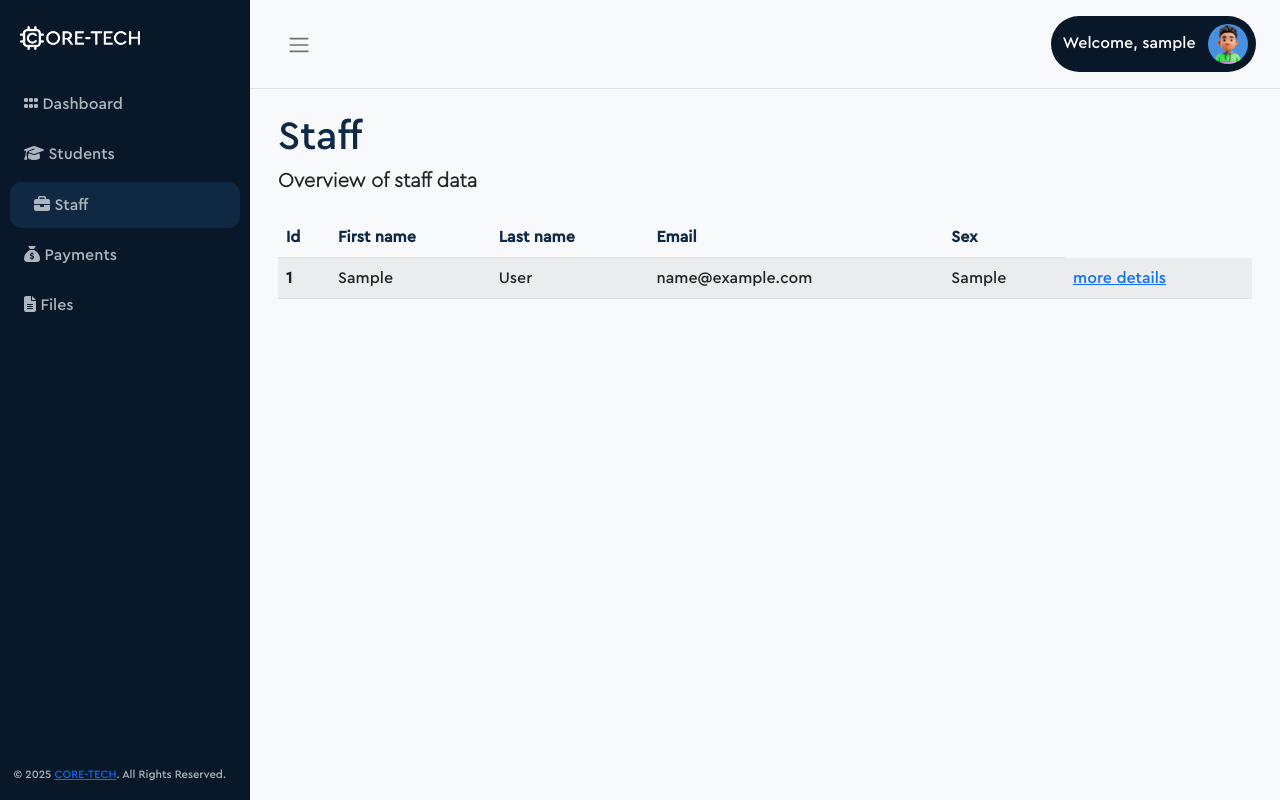
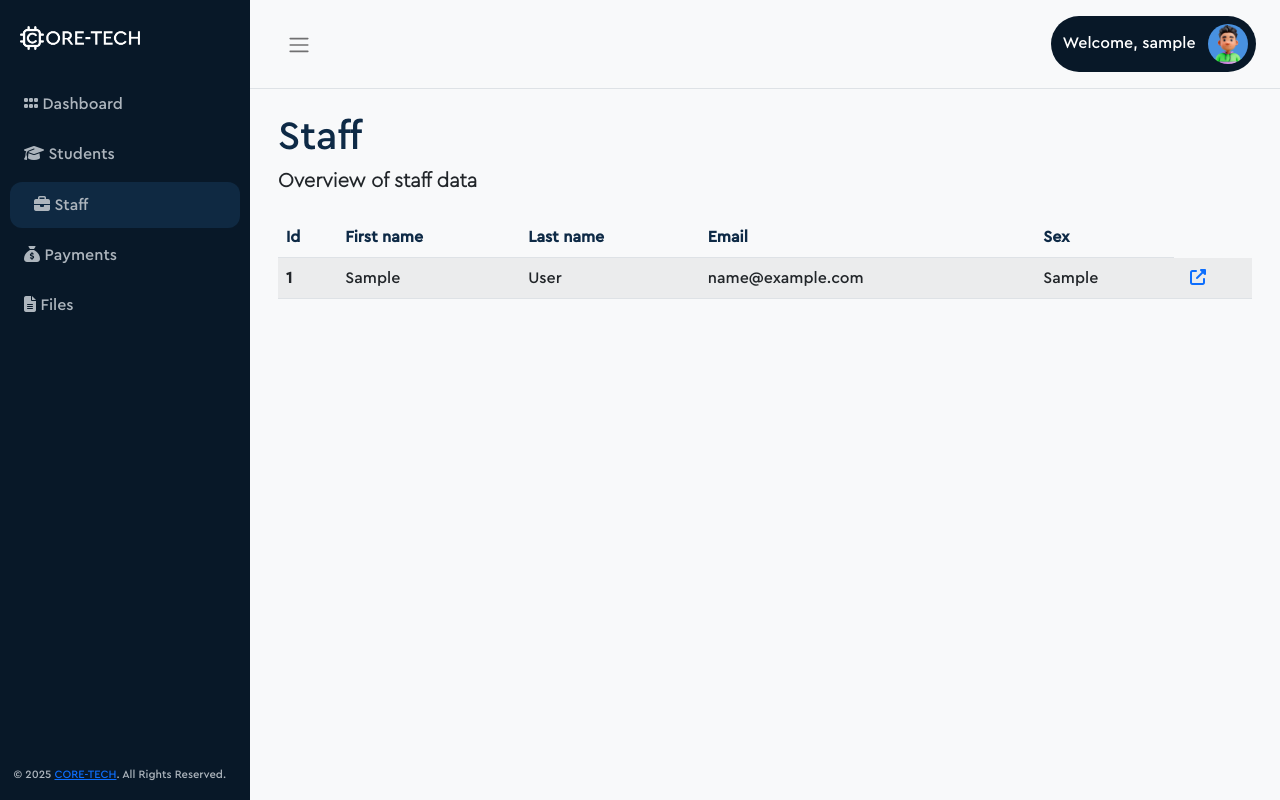
Before and after one commit to trustonyekwere/student_data, a PHP site: page /staff_dashboard.php in a window 1280 px wide. Run offline with PHP 8.4, Linux system fonts and the light colour scheme; the visitor is signed in with stand-in values (Sample User, id 1); tables that the repository leaves empty or names only in its code hold one stand-in row (values such as "Sample post"); some libraries are stand-ins or nearby versions.

Commit message:
improved overall responsivity

```diff
--- a/profile.php
+++ b/profile.php
@@ -112,7 +112,7 @@
             </div>
         </aside>
         <div class="main bg-light">
-                            <nav class="navbar navbar-expand border-bottom px-4">
+                <nav class="navbar navbar-expand border-bottom px-4">
                     <button class="btn d-lg-block d-none" id="sidebar-toggle" type="button">
                         <span class="navbar-toggler-icon"></span>
                     </button>
--- a/staff_dashboard.php
+++ b/staff_dashboard.php
@@ -127,7 +127,7 @@
             </div>
         </aside>
         <div class="main bg-light">
-                            <nav class="navbar navbar-expand border-bottom px-4">
+                <nav class="navbar navbar-expand border-bottom px-4">
                     <button class="btn d-lg-block d-none" id="sidebar-toggle" type="button">
                         <span class="navbar-toggler-icon"></span>
                     </button>
@@ -185,6 +185,7 @@
                         <h1 class="blue">Staff</h1>
                         <h5 class="mb-0 light" style="font-family: cera_light !important; font-weight: 600 !important;">Overview of staff data</h5>
                     </div>
+
                     <table class="table table-striped">
                         <thead>
                             <tr>
@@ -204,12 +205,13 @@
                                     <td><?php echo htmlspecialchars($row['last_name']); ?></td>
                                     <td><?php echo htmlspecialchars($row['email']); ?></td>
                                     <td><?php echo htmlspecialchars($row['sex']); ?></td>
-                                    <td><a href="student_details.php?id=<?php echo $row['id'] ?>">more details</a></td>
+                                    <td><a href="student_details.php?id=<?php echo $row['id'] ?>"><i class="fa-solid fa-up-right-from-square ps-2 fs-6"></i></a></td>
                                 </tr>
 
                             <?php } ?>
                         </tbody>
                     </table>
+                    <p class="text-muted fst-italic d-md-none d-sm-block">swipe to view full table</p>
                 </div>
             </main>
         </div>
--- a/student_dashboard.php
+++ b/student_dashboard.php
@@ -185,6 +185,8 @@
                         <h1 class="blue">Students</h1>
                         <h5 class="mb-0 light" style="font-family: cera_light !important; font-weight: 600 !important;">Overview of student data</h5>
                     </div>
+
+                    <div class="table-responsive-md">
                         <table class="table table-striped">
                             <thead>
                                 <tr>
@@ -210,6 +212,8 @@
                                 <?php } ?>
                             </tbody>
                         </table>
+                        <p class="text-muted fst-italic d-md-none d-sm-block">swipe to view full table</p>
+                    </div>
                 </div>
             </main>
         </div>
--- a/student_details.php
+++ b/student_details.php
@@ -162,7 +162,7 @@
             </div>
         </aside>
         <div class="main bg-light">
-                            <nav class="navbar navbar-expand border-bottom px-4">
+                <nav class="navbar navbar-expand border-bottom px-4">
                     <button class="btn d-lg-block d-none" id="sidebar-toggle" type="button">
                         <span class="navbar-toggler-icon"></span>
                     </button>
```
Lines whose indentation alone changed are shown as unchanged.
